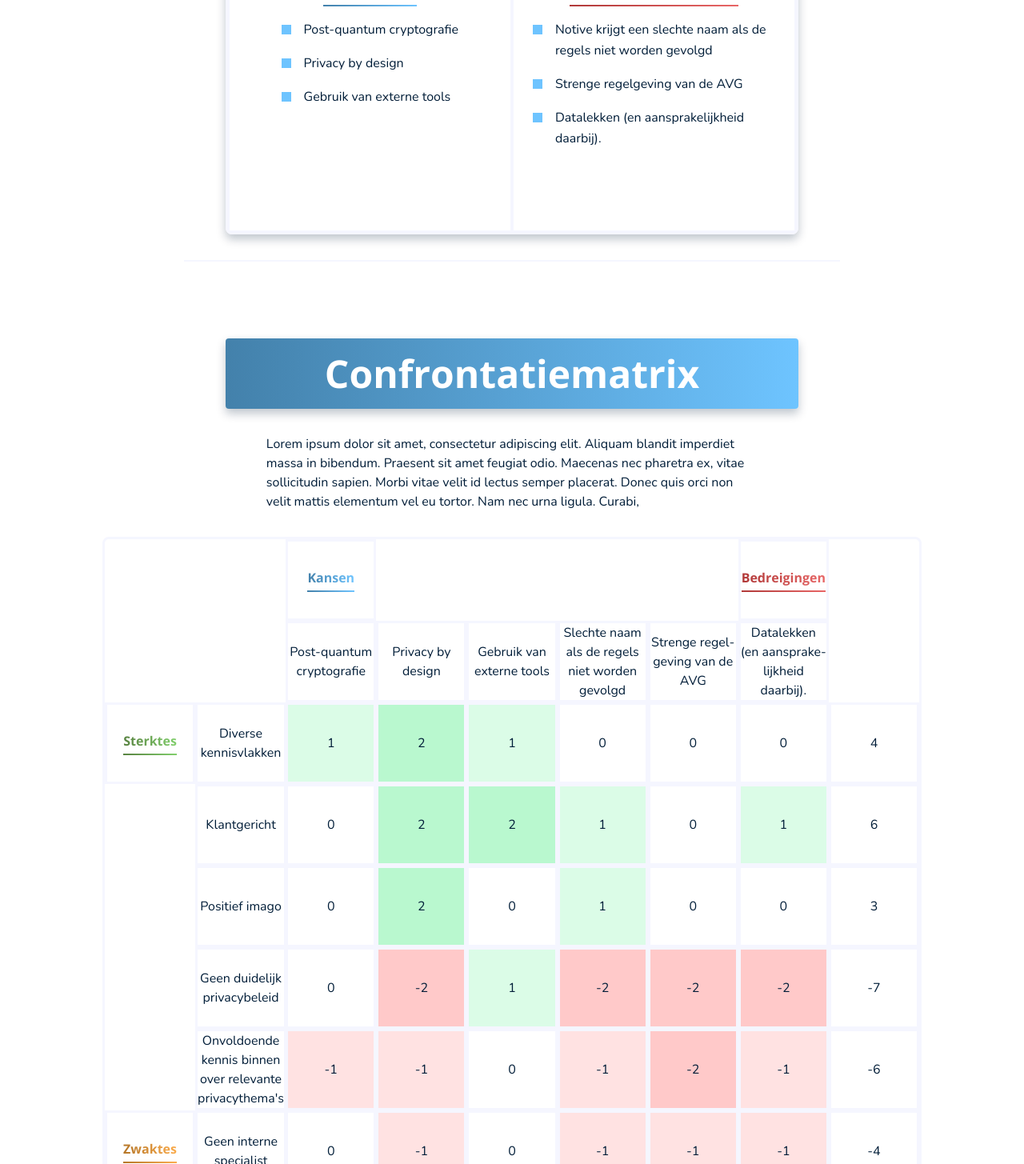
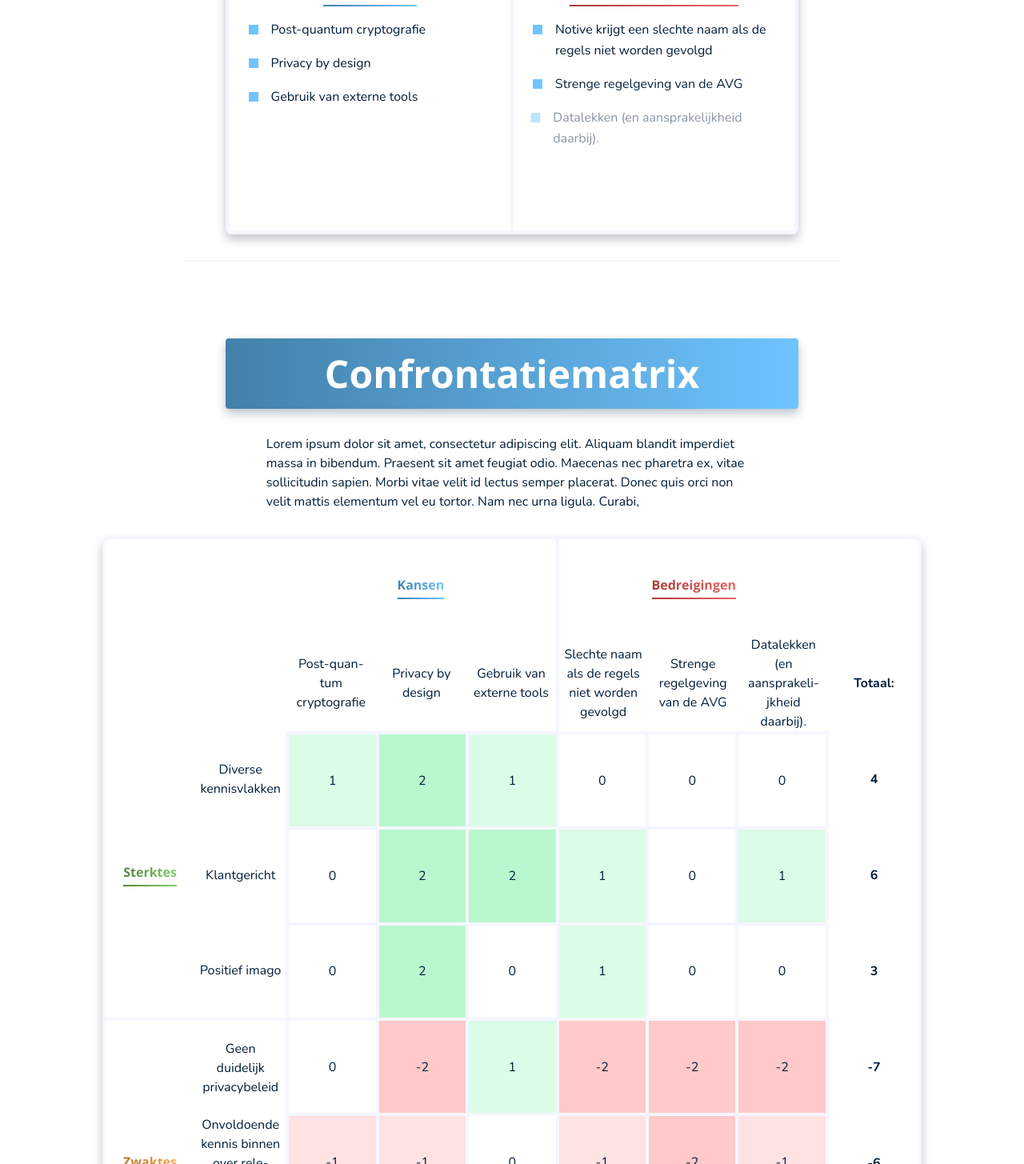
Before and after one commit to ThijsKraaijenbos/kritische-literatuurstudie-notive, a React (Vite) app: page / in a window 1280 px wide. Shown: the part 1345-2800 px from the top of the page at 80% size. Built offline with nearby package versions, Linux system fonts and the light colour scheme.

Commit message:
Added GSAP animations

```diff
--- a/src/components/BulletPoint.tsx
+++ b/src/components/BulletPoint.tsx
@@ -1,13 +1,15 @@
 import type {ReactNode} from "react";
+import {cn} from "../utils/cn.ts";
 
 interface BulletPointProps {
   children?: ReactNode
+  className?: string
 }
 
 
 export const BulletPoint = (props: BulletPointProps) => {
   return (
-    <div className="flex gap-4 items-start">
+    <div className={cn("flex gap-4 items-start", props.className)}>
       <span className="mt-[0.8ex] w-3 h-3 bg-[var(--light-blue)] shrink-0" />
       <p className="leading-relaxed hyphens-auto">{props.children}</p>
     </div>
--- a/src/components/Card.tsx
+++ b/src/components/Card.tsx
@@ -1,7 +1,6 @@
-import type {ReactNode} from "react";
+import {type ReactNode} from "react";
 import {CardTitle} from "./typography/CardTitle.tsx";
 import {cn} from "../utils/cn";
-
 export const TitleColor = {
   "GREEN": "from-(--dark-green) to-(--light-green)",
   "ORANGE": "from-(--dark-orange) to-(--light-orange)",
@@ -16,6 +15,7 @@ interface CardProps {
   title: string
   className?: string
   titleColor?: TitleColorValue
+  animatedTitle?: boolean
 }
 
 
@@ -30,7 +30,7 @@ export const Card = (props: CardProps) => {
         props.className
       )}
     >
-      <CardTitle className={props.titleColor}>{props.title}</CardTitle>
+      <CardTitle className={cn(props.titleColor)} animatedTitle={props.animatedTitle}>{props.title}</CardTitle>
       {props.children}
     </article>
   )
--- a/src/components/ConfrontationMatrix.tsx
+++ b/src/components/ConfrontationMatrix.tsx
@@ -1,32 +1,26 @@
 import {t} from "../utils/t.ts";
 import {cn} from "../utils/cn.ts";
-import type {ReactNode} from "react";
+import {type ReactNode, useEffect, useRef} from "react";
 import {CardTitle} from "./typography/CardTitle.tsx";
 import {TitleColor} from "./Card.tsx";
+import gsap from "gsap";
+import {ScrollTrigger} from "gsap/ScrollTrigger";
+
+gsap.registerPlugin(ScrollTrigger);
 
 interface CellProps {
   value: string | number
-    direction?: "horizontal" | "vertical"
-    start?: number
-    end?: number
   className?: string
   children?: ReactNode
-    type?: "label" | "total"
+  type?: "label" | "score" | "total"
   titleColor?: typeof TitleColor[keyof typeof TitleColor]
 }
 
 const Cell = (props: CellProps) => {
-    let additionalClasses: string;
+  let additionalClasses = "";
 
-    if (props.direction === "horizontal") {
-        additionalClasses = `col-start-${props.start} col-end-${props.end}`;
-    } else if (props.direction === "vertical") {
-        additionalClasses = `row-start-${props.start} row-end-${props.end}`;
-    } else {
-        additionalClasses = "";
-    }
-
-    if (props.type !== "total") {
+  if (props.type === "score") {
+    additionalClasses += " border-(--gray) border-2 animated-cell";
     if (props.value == 1) {
       additionalClasses += " bg-green-100";
     } else if (props.value == 2) {
@@ -39,11 +33,12 @@ const Cell = (props: CellProps) => {
   }
 
   return (
-        <div className={cn(additionalClasses, 'justify-center items-center flex w-full h-full text-center border-(--gray) border-3', props.className)}>
+    <div
+      className={cn(additionalClasses, 'justify-center items-center flex w-full h-full text-center', props.className)}>
       {props.type === "label" && (
           <CardTitle className={cn(props.titleColor, "!text-base")}>{t(props.value.toString())}</CardTitle>
         ) || !props.children &&
-				<p className={"hyphens-auto"}>{t(props.value.toString())}</p>
+        <p className={cn('hyphens-auto w-[90%]', props.type === "total" && "!font-bold")}>{t(props.value.toString())}</p>
       }
     </div>
   );
@@ -52,12 +47,12 @@ const Cell = (props: CellProps) => {
 export default function ConfrontatieMatrix() {
 
   const scores = [
-        +1, +2, +1,  0,  0,  0,
-         0, +2, +2, +1,  0, +1,
-         0, +2,  0, +1,  0,  0,
+    +1, +2, +1, 0, 0, 0,
+    0, +2, +2, +1, 0, +1,
+    0, +2, 0, +1, 0, 0,
     0, -2, +1, -2, -2, -2,
-        -1, -1,  0, -1, -2, -1,
-         0, -1,  0, -1, -1, -1
+    -1, -1, 0, -1, -2, -1,
+    0, -1, 0, -1, -1, -1
   ];
 
   const totals = [
@@ -66,21 +61,81 @@ export default function ConfrontatieMatrix() {
   ]
 
 
+  const scoreContainerRef = useRef<HTMLDivElement>(null);
+  const containerRef = useRef<HTMLDivElement>(null);
+
+  useEffect(() => {
+    const tl = gsap.timeline({
+      scrollTrigger: {
+        trigger: containerRef.current,
+        start: "top 50%",
+        toggleActions: "play none none none",
+        once: true
+      }
+    });
+
+    tl.fromTo(
+      containerRef.current,
+      { opacity: 0 },
+      { opacity: 1, duration: 0.5 }
+    );
+
+    if (scoreContainerRef.current) {
+      const cells = scoreContainerRef.current.querySelectorAll(".animated-cell");
+
+      tl.fromTo(
+        cells,
+        {
+          opacity: 0,
+          scale: 0.5,
+          y: -20
+        },
+        {
+          duration: 0.4,
+          opacity: 1,
+          scale: 1,
+          y: 0,
+          stagger: {
+            grid: [6, 6],
+            from: "start",
+            amount: 1.2
+          },
+          ease: "back.out(1.2)"
+        },
+        "+=0"
+      );
+    }
+
+    return () => {
+      ScrollTrigger.getAll().forEach(trigger => trigger.kill());
+      tl.kill();
+    };
+  }, []);
 
   return (
-        <div className="grid grid-cols-9 grid-rows-9 border-(--gray) border-3 mx-auto w-[100%] 3xl:w-[90%] 2xl:w-[95%] xl:w-[100%] rounded-lg">
-            {/*swot labels*/}
-            <Cell value={"confrontatiematrix.kansen.title"} type={"label"} direction={"horizontal"} start={3} end={6}/>
-            <Cell value={"confrontatiematrix.bedreigingen.title"} type={"label"} direction={"horizontal"} start={6} end={9} titleColor={TitleColor.RED}/>
-            <Cell value={"confrontatiematrix.sterktes.title"} type={"label"} direction={"vertical"} start={3} end={6} titleColor={TitleColor.GREEN}/>
-            <Cell value={"confrontatiematrix.zwaktes.title"} type={"label"} direction={"vertical"} start={6} end={9} titleColor={TitleColor.ORANGE}/>
+    <div className="grid grid-cols-9 grid-rows-9 mx-auto w-[100%] 4xl:w-[80%] 3xl:w-[85%] shadow-lg rounded-lg border-(--gray) border-3" ref={containerRef}>
+      {/*swot labels - top row: kansen & bedreigingen*/}
+      <div className="col-start-3 col-end-6 row-start-1 border-(--gray) border-r-2">
+        <Cell value={"confrontatiematrix.kansen.title"} type={"label"}/>
+      </div>
+      <div className="col-start-6 col-end-9 row-start-1 border-(--gray) border-l-2">
+        <Cell value={"confrontatiematrix.bedreigingen.title"} type={"label"} titleColor={TitleColor.RED}/>
+      </div>
+
+      {/*swot labels - first column: sterktes & zwaktes*/}
+      <div className="col-start-1 row-start-3 row-end-6 border-(--gray) border-b-2">
+        <Cell value={"confrontatiematrix.sterktes.title"} type={"label"} titleColor={TitleColor.GREEN}/>
+      </div>
+      <div className="col-start-1 row-start-6 row-end-9 border-(--gray) border-t-2">
+        <Cell value={"confrontatiematrix.zwaktes.title"} type={"label"} titleColor={TitleColor.ORANGE}/>
+      </div>
 
       {/*kansen & bedreigingen*/}
       <div className={"col-start-3 col-end-9 row-start-2 grid grid-cols-6"}>
         <Cell value={"confrontatiematrix.kansen.1"}/>
         <Cell value={"confrontatiematrix.kansen.2"}/>
-                <Cell value={"confrontatiematrix.kansen.3"}/>
-                <Cell value={"confrontatiematrix.bedreigingen.1"}/>
+        <Cell value={"confrontatiematrix.kansen.3"} className={"border-(--gray) border-r-2"}/>
+        <Cell value={"confrontatiematrix.bedreigingen.1"} className={"border-(--gray) border-l-2"}/>
         <Cell value={"confrontatiematrix.bedreigingen.2"}/>
         <Cell value={"confrontatiematrix.bedreigingen.3"}/>
       </div>
@@ -89,28 +144,36 @@ export default function ConfrontatieMatrix() {
       <div className={"row-start-3 row-end-9 grid grid-rows-6"}>
         <Cell value={"confrontatiematrix.sterktes.1"}/>
         <Cell value={"confrontatiematrix.sterktes.2"}/>
-                <Cell value={"confrontatiematrix.sterktes.3"}/>
-                <Cell value={"confrontatiematrix.zwaktes.1"}/>
+        <Cell value={"confrontatiematrix.sterktes.3"} className={"border-(--gray) border-b-2"}/>
+        <Cell value={"confrontatiematrix.zwaktes.1"} className={"border-(--gray) border-t-2"}/>
         <Cell value={"confrontatiematrix.zwaktes.2"}/>
         <Cell value={"confrontatiematrix.zwaktes.3"}/>
       </div>
 
       {/*scores*/}
-            <div className={"col-start-3 col-end-9 row-start-3 row-end-9 grid grid-rows-6 grid-cols-6"}>
-                {scores.map((score, index) =>
-                    <Cell key={index} value={score}/>
-                )}
+      <div
+        ref={scoreContainerRef}
+        className="col-start-3 col-end-9 row-start-3 row-end-9 grid grid-rows-6 grid-cols-6 border-(--gray) border-2"
+      >
+        {scores.map((score, index) => (
+          <div key={index}>
+            <Cell value={score} type="score"/>
+          </div>
+        ))}
       </div>
 
+
       {/*totals vertical*/}
-            <div className={"col-start-9 row-start-3 row-end-9 grid grid-rows-6"}>
+      <div className={"col-start-9 row-start-2 row-end-9 grid grid-rows-7"}>
+        <Cell value={"confrontatiematrix.total"} type={"total"}/>
         {totals[0].map((score, index) =>
           <Cell key={index} value={score} type={"total"}/>
         )}
       </div>
 
       {/*totals horizontal*/}
-            <div className={"crow-start-9 col-start-3 col-end-9 grid grid-cols-6"}>
+      <div className={"row-start-9 col-start-2 col-end-9 grid grid-cols-7"}>
+        <Cell value={"confrontatiematrix.total"} type={"total"}/>
         {totals[1].map((score, index) =>
           <Cell key={index} value={score} type={"total"}/>
         )}
--- a/src/components/SectionTemplate.tsx
+++ b/src/components/SectionTemplate.tsx
@@ -1,6 +1,6 @@
 import {SectionTitle} from "./typography/SectionTitle.tsx";
 import {Divider} from "./Divider.tsx";
-import type {ReactNode} from "react";
+import {type ReactNode} from "react";
 
 interface SectionTemplateProps {
   children?: ReactNode
--- a/src/components/SwotAnalysis.tsx
+++ b/src/components/SwotAnalysis.tsx
@@ -1,36 +1,105 @@
 import {Card, TitleColor} from "./Card.tsx";
 import {t} from "../utils/t.ts";
 import {BulletPoint} from "./BulletPoint.tsx";
+import {useEffect, useRef} from "react";
+import gsap from "gsap";
+import {ScrollTrigger} from "gsap/ScrollTrigger";
+
 
 export const SwotAnalysis = () => {
+
+  const containerRef = useRef<HTMLDivElement>(null);
+
+  useEffect(() => {
+    if (!containerRef.current) return;
+
+    // Create a timeline with scrollTrigger on the container
+    const tl = gsap.timeline({
+      scrollTrigger: {
+        trigger: containerRef.current,
+        start: "top 50%",
+        toggleActions: "play none none none",
+        once: true,
+      }
+    });
+
+    tl.fromTo(
+      containerRef.current,
+      { opacity: 0 },
+      { opacity: 1, duration: 0.5 }
+    );
+
+      tl.fromTo(".animated-title h3",
+        {
+          opacity: 0,
+        },
+        {
+          opacity: 1,
+          duration: 0.2,
+        }
+      )
+      tl.fromTo(".animated-title div",
+        {
+          opacity: 0,
+          width: 0,
+        },
+        {
+          opacity: 1,
+          width: "100%",
+          duration: 0.6,
+          ease: "power1.inOut"
+        }
+      )
+
+    tl.fromTo(
+      ".animated",
+      { opacity: 0, x: -5 },
+      {
+        opacity: 1,
+        x: 0,
+        duration: 0.5,
+        stagger: 0.2,
+        ease: "back.out(0.5)"
+      },
+      "+=0"
+    );
+
+    // Cleanup
+    return () => {
+      ScrollTrigger.getAll().forEach(trigger => trigger.kill());
+      tl.kill();
+    };
+  }, []);
+
+
   return (
-    <div className="grid grid-cols-2 grid-rows-2 border-(--gray) border-3 mx-auto w-[70%] shadow-lg rounded-lg">
-      <Card title={t("swot.sterktes.title")} className={"border-(--gray) border-2 w-full h-full"} titleColor={TitleColor.GREEN}>
-        <span className="flex flex-col gap-4">
-          <BulletPoint>{t("swot.sterktes.1")}</BulletPoint>
-          <BulletPoint>{t("swot.sterktes.2")}</BulletPoint>
-          <BulletPoint>{t("swot.sterktes.3")}</BulletPoint>
+    <div className="grid grid-cols-2 grid-rows-2  mx-auto w-[70%] shadow-lg rounded-lg border-(--gray) border-3" ref={containerRef}>
+      <Card title={t("swot.sterktes.title")} className={"border-(--gray) border-2 w-full h-full"} animatedTitle={true} titleColor={TitleColor.GREEN}>
+        <span className="flex flex-col gap-4 w-full">
+          <BulletPoint className={"animated"}>{t("swot.sterktes.1")}</BulletPoint>
+          <BulletPoint className={"animated"}>{t("swot.sterktes.2")}</BulletPoint>
+          <BulletPoint className={"animated"}>{t("swot.sterktes.3")}</BulletPoint>
         </span>
       </Card>
-      <Card title={t("swot.zwaktes.title")} className={"border-(--gray) border-2 w-full h-full"} titleColor={TitleColor.ORANGE}>
-        <span className="flex flex-col gap-4">
-          <BulletPoint>{t("swot.zwaktes.1")}</BulletPoint>
-          <BulletPoint>{t("swot.zwaktes.2")}</BulletPoint>
-          <BulletPoint>{t("swot.zwaktes.3")}</BulletPoint>
+      <Card title={t("swot.zwaktes.title")} className={"border-(--gray) border-2 w-full h-full"} animatedTitle={true}  titleColor={TitleColor.ORANGE}>
+        <span className="flex flex-col gap-4 w-full">
+          <BulletPoint className={"animated"}>{t("swot.zwaktes.1")}</BulletPoint>
+          <BulletPoint className={"animated"}>{t("swot.zwaktes.2")}</BulletPoint>
+          <BulletPoint className={"animated"}>{t("swot.zwaktes.3")}</BulletPoint>
         </span>
       </Card>
-      <Card title={t("swot.kansen.title")} className={"border-(--gray) border-2 w-full h-full"}>
-        <span className="flex flex-col gap-4">
-          <BulletPoint>{t("swot.kansen.1")}</BulletPoint>
-          <BulletPoint>{t("swot.kansen.2")}</BulletPoint>
-          <BulletPoint>{t("swot.kansen.3")}</BulletPoint>
+      <Card title={t("swot.kansen.title")} className={"border-(--gray) border-2 w-full h-full"} animatedTitle={true} >
+        <span className="flex flex-col gap-4 w-full">
+          <BulletPoint className={"animated"}>{t("swot.kansen.1")}</BulletPoint>
+          <BulletPoint className={"animated"}>{t("swot.kansen.2")}</BulletPoint>
+          <BulletPoint className={"animated"}>{t("swot.kansen.3")}</BulletPoint>
         </span>
       </Card>
-      <Card title={t("swot.bedreigingen.title")} className={"border-(--gray) border-2 w-full h-full"} titleColor={TitleColor.RED}>
-        <span className="flex flex-col gap-4">
-          <BulletPoint>{t("swot.bedreigingen.1")}</BulletPoint>
-          <BulletPoint>{t("swot.bedreigingen.2")}</BulletPoint>
-          <BulletPoint>{t("swot.bedreigingen.3")}</BulletPoint>
+      <Card title={t("swot.bedreigingen.title")} className={"border-(--gray) border-2 w-full h-full "} animatedTitle={true}  titleColor={TitleColor.RED}>
+        <span className="flex flex-col gap-4 w-full">
+          <BulletPoint className={"animated"}>{t("swot.bedreigingen.1")}</BulletPoint>
+          <BulletPoint className={"animated"}>{t("swot.bedreigingen.2")}</BulletPoint>
+          <BulletPoint className={"animated"}>{t("swot.bedreigingen.3")}</BulletPoint>
         </span>
       </Card>
     </div>
--- a/src/index.css
+++ b/src/index.css
@@ -28,8 +28,8 @@ html, body {
   --shadow-sm: 0px 4px 4px 0px rgba(0, 29, 56, 0.25);
   --shadow-lg: 0px 6px 12px 0px rgba(0, 29, 56, 0.25);
 
-  --breakpoint-3xl: 1750px;
-  --breakpoint-4xl: 2000rem;
+  --breakpoint-3xl: 100rem;
+  --breakpoint-4xl: 120rem;
 
 }
 
--- a/src/texts.json
+++ b/src/texts.json
@@ -45,6 +45,7 @@
     },
     "confrontatiematrix": {
       "title": "Confrontatiematrix",
+      "total": "Totaal:",
       "description": "Lorem ipsum dolor sit amet, consectetur adipiscing elit. Aliquam blandit imperdiet massa in bibendum. Praesent sit amet feugiat odio. Maecenas nec pharetra ex, vitae sollicitudin sapien. Morbi vitae velit id lectus semper placerat. Donec quis orci non velit mattis elementum vel eu tortor. Nam nec urna ligula. Curabi,",
       "sterktes": {
         "title": "Sterktes",
```
Also changed, not shown: src/App.tsx (+4 -27 lines), src/components/ProblemAndContext.tsx (added, +52 -0 lines), src/components/typography/CardTitle.tsx (+9 -3 lines), 1 other file (tests, documents, lock files or other folders). Lines whose indentation alone changed are shown as unchanged.
